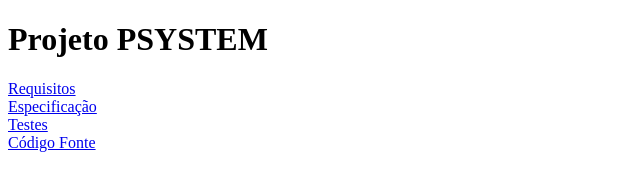
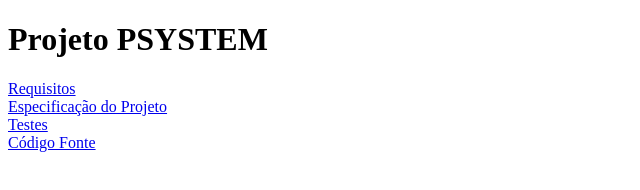
Before and after one commit to impacta-es13-gcm-grupo02/impacta-es13--gcm-grupo02.github.io., a plain HTML site: page index.html in a window 1280 px wide. Shown: the whole page, without its empty margins (0-640 px from the left). Drawn offline with Linux system fonts and the light colour scheme.

Commit message:
Update index.html

```diff
--- a/index.html
+++ b/index.html
@@ -8,7 +8,7 @@
         <h1>Projeto PSYSTEM</h1>
         <a href="requisitos">Requisitos</a>
         <br>
-                <a href="especificacao">Especificação</a>
+                <a href="especificacao">Especificação do Projeto</a>
                 <br>
                 <a href="teste">Testes</a>
                 <br>
```
